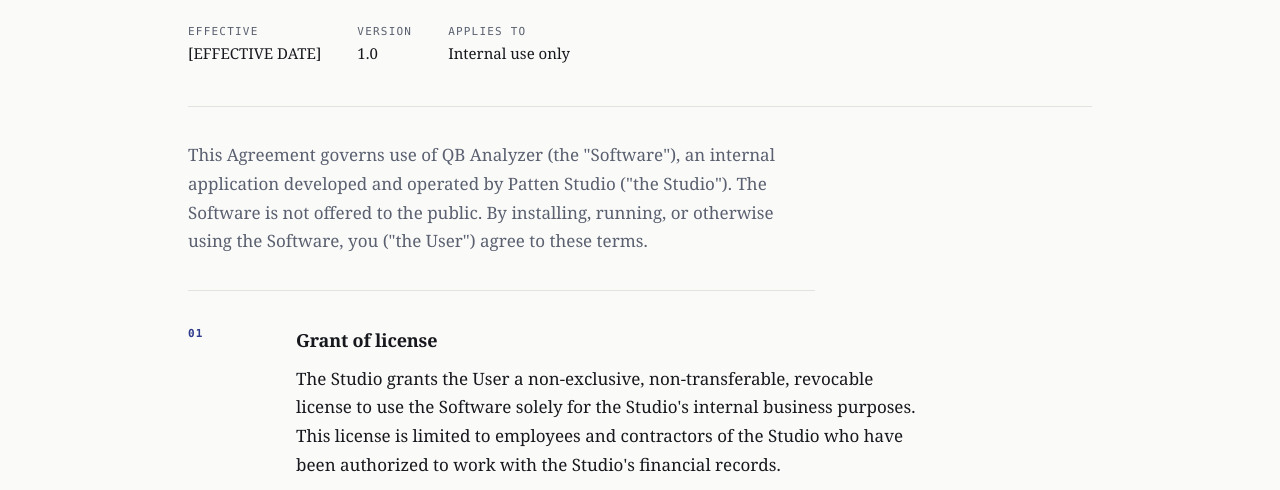
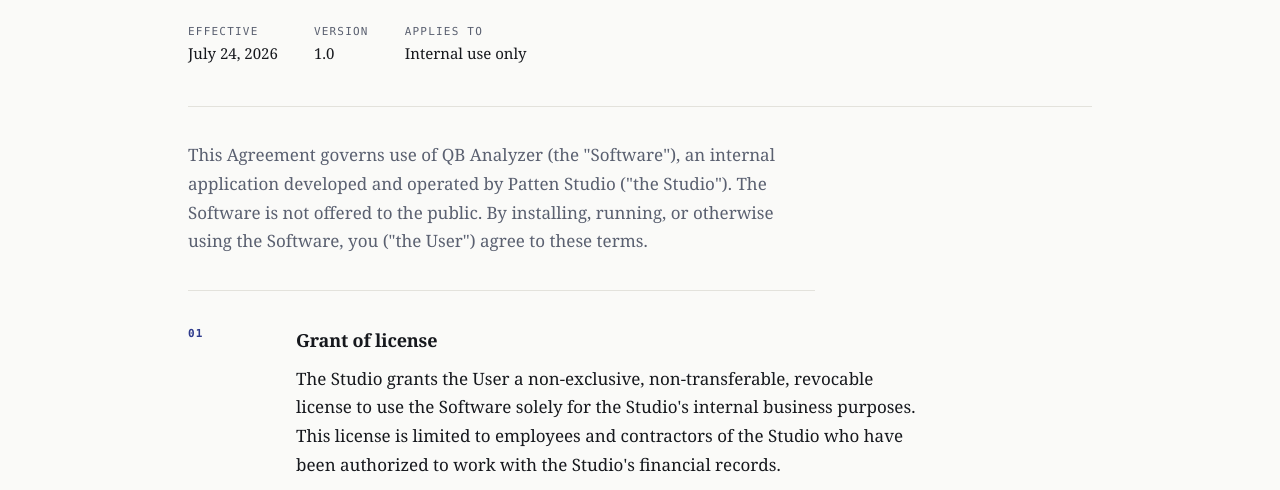
Before and after one commit to jamespatten/qbanalyzer, a plain HTML site: page eula.html in a window 1280 px wide. Shown: the part 280-770 px from the top of the page. Drawn offline with Linux system fonts and the light colour scheme.

Commit message:
Update effective date in EULA to July 24, 2026

```diff
--- a/eula.html
+++ b/eula.html
@@ -89,7 +89,7 @@
     <div class="mono">Document 01 · End User License Agreement</div>
     <h1>QB Analyzer<br>End User License Agreement</h1>
     <div class="meta">
-      <div><span class="mono">Effective</span><span class="val">[EFFECTIVE DATE]</span></div>
+      <div><span class="mono">Effective</span><span class="val">July 24, 2026</span></div>
       <div><span class="mono">Version</span><span class="val">1.0</span></div>
       <div><span class="mono">Applies to</span><span class="val">Internal use only</span></div>
     </div>
```
